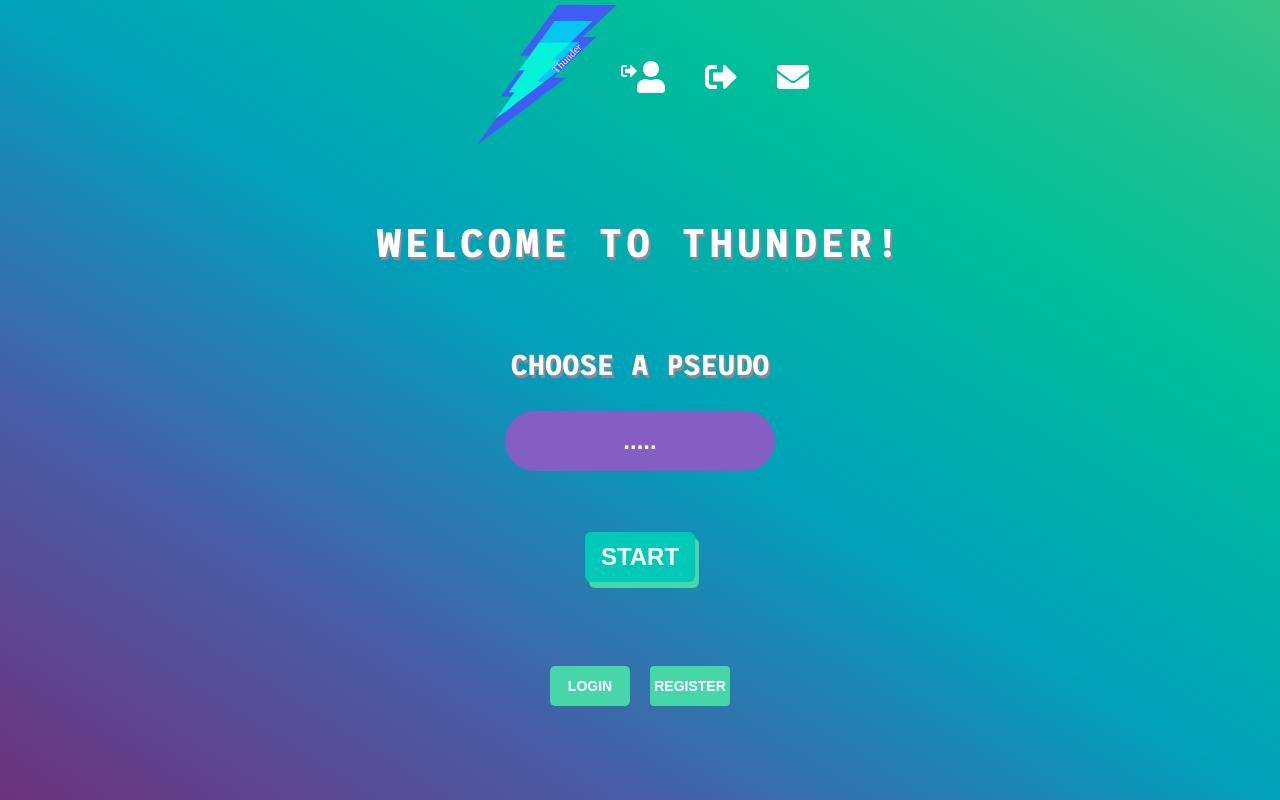
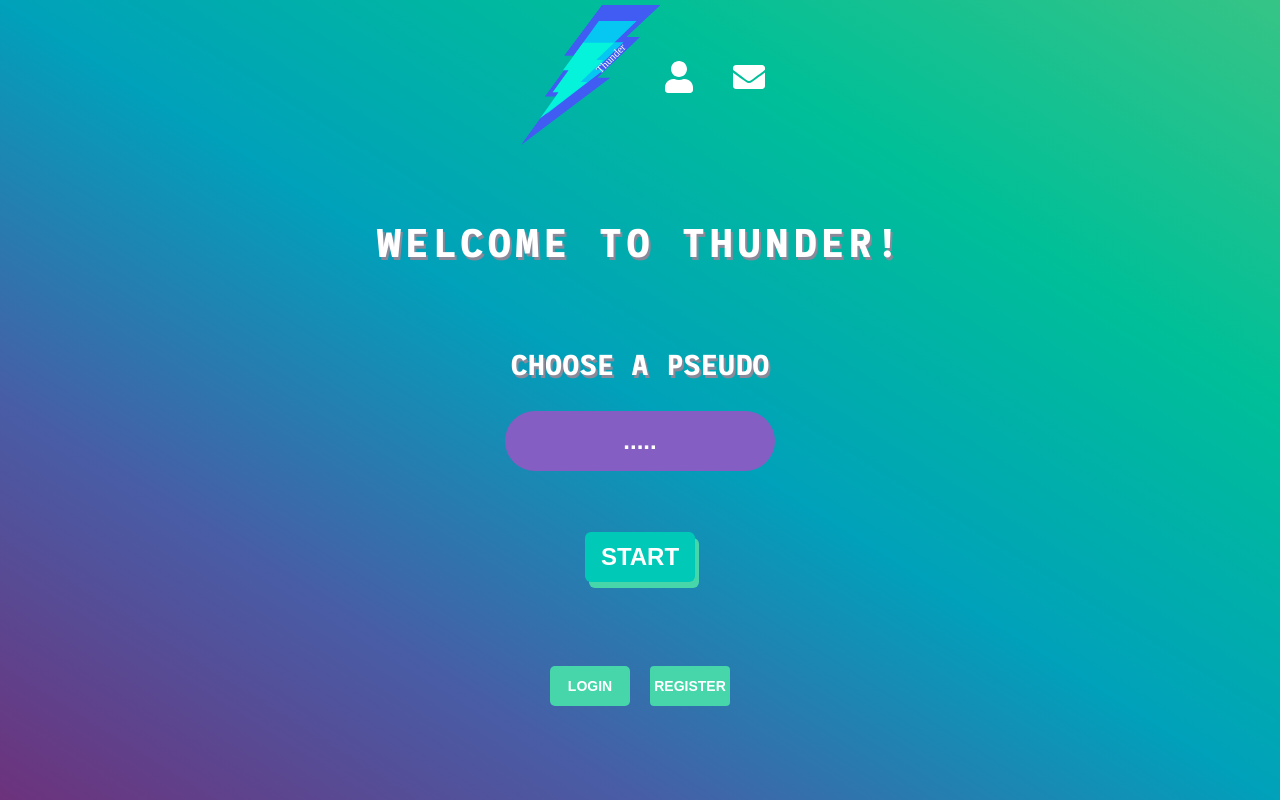
Before and after one commit to clrko/wild-thunder, a React (Create React App) app: page / in a window 1280 px wide. Built offline with nearby package versions, Linux system fonts and the light colour scheme.

Commit message:
Integrated the logout component with the ternary operator

```diff
--- a/src/components/shared/NavbarHeader.js
+++ b/src/components/shared/NavbarHeader.js
@@ -3,7 +3,6 @@ import {NavLink} from 'react-router-dom';
 import { FontAwesomeIcon } from '@fortawesome/react-fontawesome';
 import { faUser } from '@fortawesome/free-solid-svg-icons'
 import { faEnvelope } from '@fortawesome/free-solid-svg-icons'
-import { faSignOutAlt } from '@fortawesome/free-solid-svg-icons'
 
 import LogOut from './LogOut';
 import MainLogo from "./MainLogo";
@@ -11,14 +10,24 @@ import "./Navbar.css";
 
 
 class NavbarHeader extends Component {
+    state = {
+        loggedIn : false
+    }
+
+    componentDidMount() {
+        if (localStorage.getItem("token")) {
+            this.setState({
+                loggedIn: !this.state.loggedIn
+            })
+        }
+    }
     render(){
         return(
             <nav className="nav-container">
                 <MainLogo />
                 <ul className="nav-links-wrapper">
-                    <li><LogOut/></li>
                     <li><NavLink className="nav-title" activeClassName ="current" to="/log_in/pseudo"><FontAwesomeIcon icon={faUser} className="faUser" /></NavLink></li>
-                    <li><NavLink className="nav-title" activeClassName ="current" to="/sign_in/pseudo"><FontAwesomeIcon icon={faSignOutAlt} className="faSignOutAlt" /></NavLink></li>
+                    <li className={this.state.loggedIn? "LogOut_visible faSignOutAlt" : "LogOut_none"}><LogOut/></li>
                     <li><NavLink className="nav-title" activeClassName ="current" to="/contact/pseudo"><FontAwesomeIcon icon={faEnvelope} className="faEnvelope" /></NavLink></li>
                 </ul>
             </nav>
```
